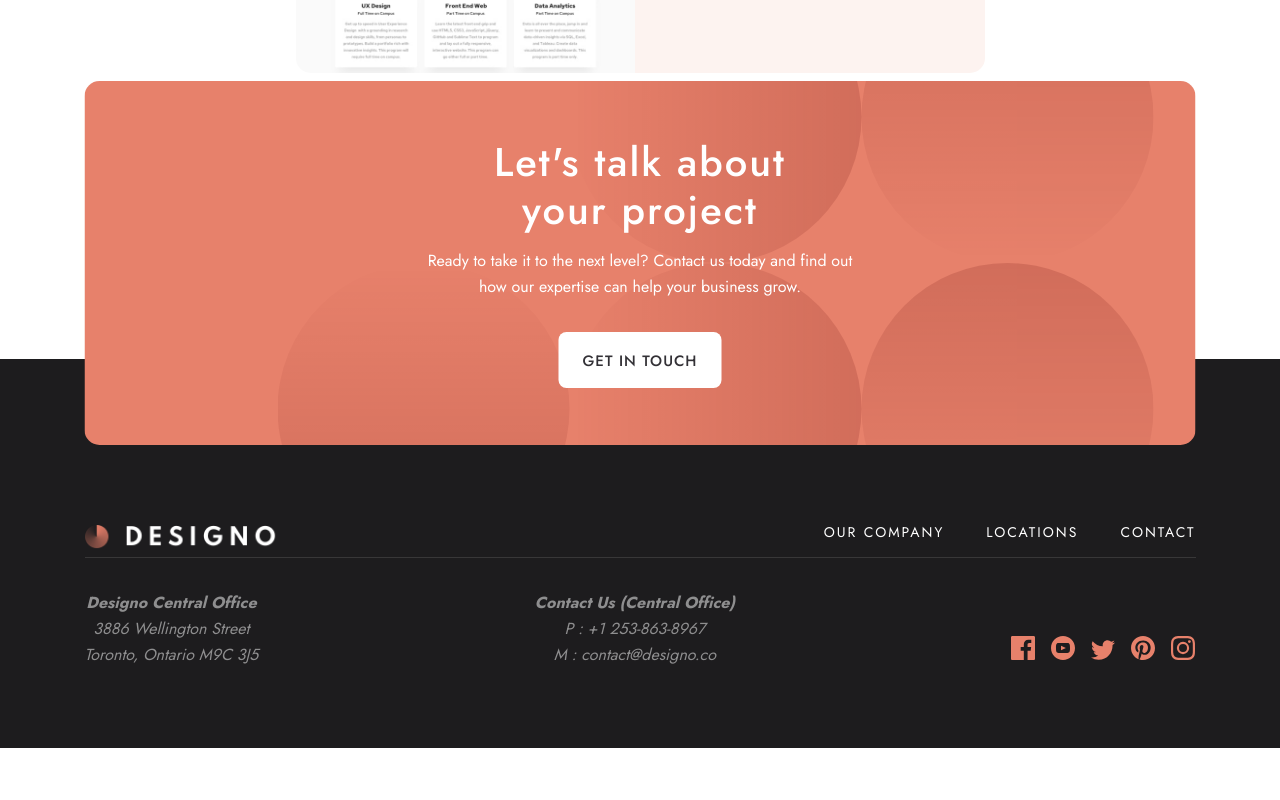
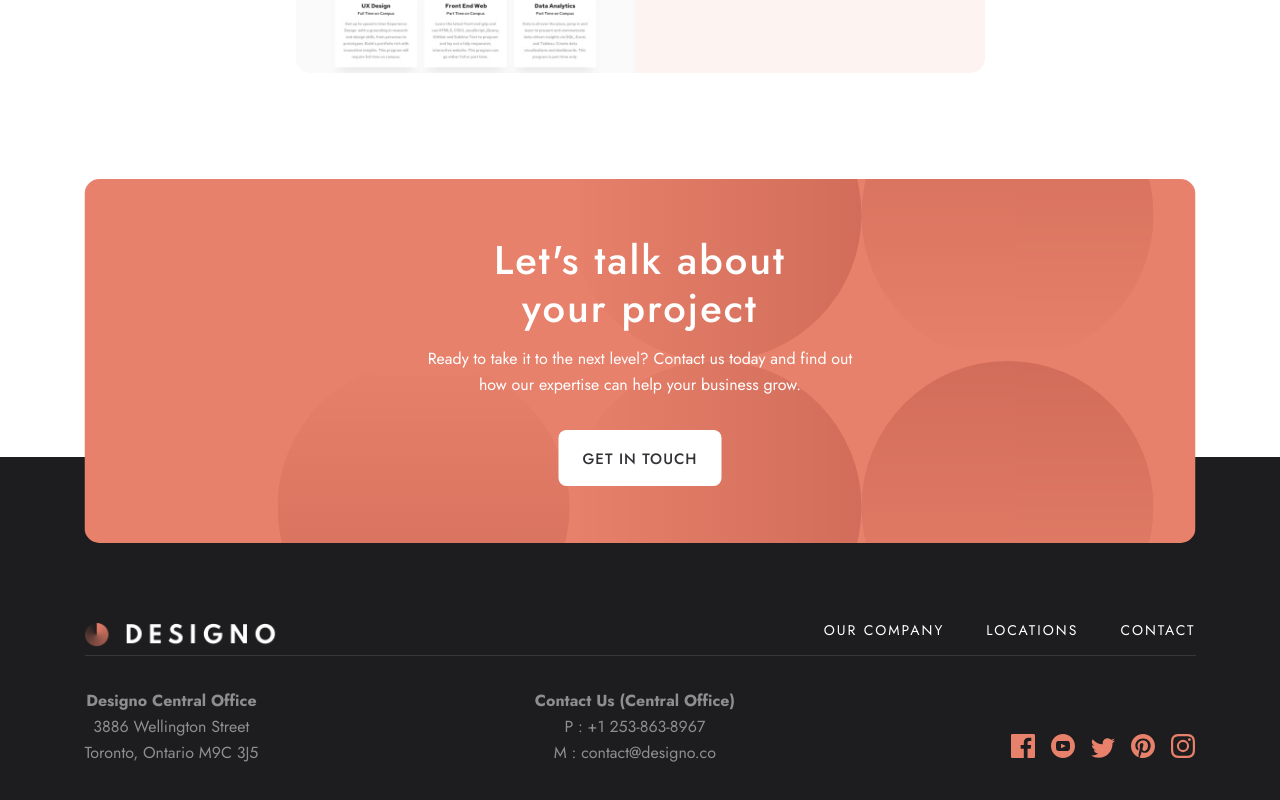
Before and after one commit to dbslapitan/designo, a Next.js app: page /designs/web in a window 1280 px wide. Shown: the part 2511-3311 px from the top of the page. Before the commit the page ends 3259 px from the top, so only its background shows below. Built offline with nearby package versions, Linux system fonts and the light colour scheme.

Commit message:
fix footer address style and padding of designs

```diff
--- a/src/app/designs/web/page.module.scss
+++ b/src/app/designs/web/page.module.scss
@@ -7,6 +7,14 @@
     background-image: url("../../../../public/shared/desktop/bg-pattern-leaf.svg");
     background-position: 0 7.875rem;
     background-repeat: no-repeat;
+
+    @include tablet{
+        padding: 0 0 24rem;
+    }
+
+    @include desktop{
+        padding: 0 0 23.75rem;
+    }
 
     &__cards{
         width: 87.2%;
--- a/src/app/globals.scss
+++ b/src/app/globals.scss
@@ -43,3 +43,7 @@ ul{
         }
     }
 }
+
+address{
+    font-style: normal;
+}
```
